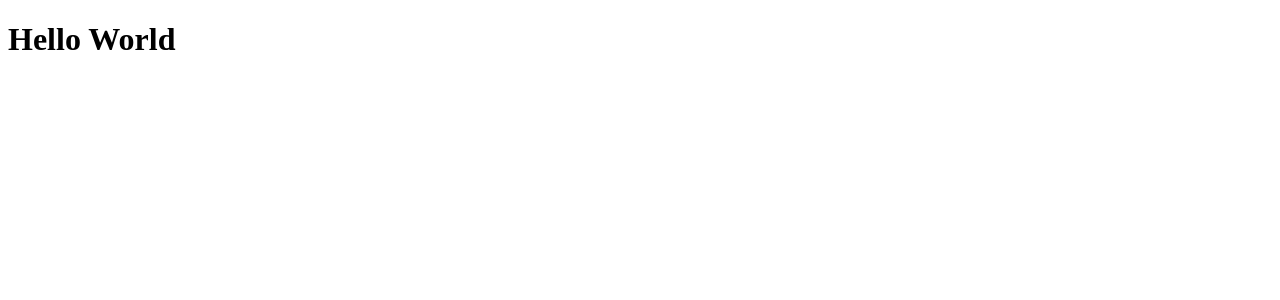
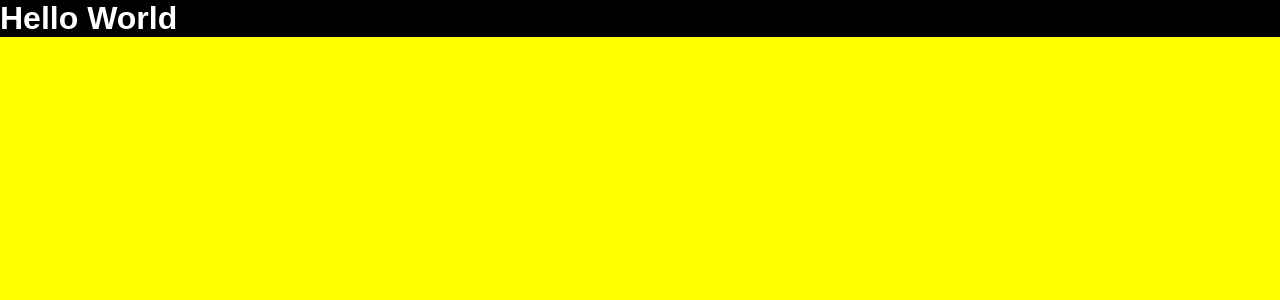
Before and after one commit to cristovantamayo/strapi-landing-page-react-app, a React (Create React App) app: page / in a window 1280 px wide. Shown: the top 300 px of the page. Built offline with nearby package versions, Linux system fonts and the light colour scheme.

Commit message:
Add Styled-Components

```diff
--- a/package.json
+++ b/package.json
@@ -9,6 +9,7 @@
     "react-dom": "^19.0.0",
     "react-router-dom": "5.2.0",
     "react-scripts": "^5.0.1",
+    "styled-components": "^6.1.14",
     "web-vitals": "^4.2.4"
   },
   "scripts": {
--- a/src/App/App.css
+++ /dev/null
@@ -1,38 +0,0 @@
-.App {
-  text-align: center;
-}
-
-.App-logo {
-  height: 40vmin;
-  pointer-events: none;
-}
-
-@media (prefers-reduced-motion: no-preference) {
-  .App-logo {
-    animation: App-logo-spin infinite 20s linear;
-  }
-}
-
-.App-header {
-  background-color: #282c34;
-  min-height: 100vh;
-  display: flex;
-  flex-direction: column;
-  align-items: center;
-  justify-content: center;
-  font-size: calc(10px + 2vmin);
-  color: white;
-}
-
-.App-link {
-  color: #61dafb;
-}
-
-@keyframes App-logo-spin {
-  from {
-    transform: rotate(0deg);
-  }
-  to {
-    transform: rotate(360deg);
-  }
-}
--- a/src/App/index.jsx
+++ b/src/App/index.jsx
@@ -1,9 +1,12 @@
 import React from "react";
+import * as Styled from "./styles";
 
 function Home() {
   return (
     <div className="Home">
-      <h1> Hello World </h1>
+      <Styled.Container bcolor="black" color="white">
+        <h1> Hello World </h1>
+      </Styled.Container>
     </div>
   );
 }
--- /dev/null
+++ b/src/App/styles.js
@@ -0,0 +1,8 @@
+import styled, { css } from "styled-components";
+
+export const Container = styled.div`
+  ${({ bcolor, color }) => css`
+    background-color: ${bcolor};
+    color: ${color};
+  `}
+`;
--- a/src/index.jsx
+++ b/src/index.jsx
@@ -1,10 +1,12 @@
 import React from "react";
 import ReactDOM from "react-dom/client";
 import Home from "./App";
+import { GlobalStyles } from "./styles/global-styles";
 
 const root = ReactDOM.createRoot(document.getElementById("root"));
 root.render(
   <React.StrictMode>
     <Home />
+    <GlobalStyles />
   </React.StrictMode>,
 );
--- /dev/null
+++ b/src/styles/global-styles.js
@@ -0,0 +1,13 @@
+import { createGlobalStyle } from "styled-components";
+
+export const GlobalStyles = createGlobalStyle`
+  * {
+    margin: 0;
+    padding: 0;
+  }
+
+  body {
+    font-family: Arial, sans-serif;
+    background: yellow;
+  }
+`;
```
Also changed, not shown: 2 other files (tests, documents, lock files or other folders).
